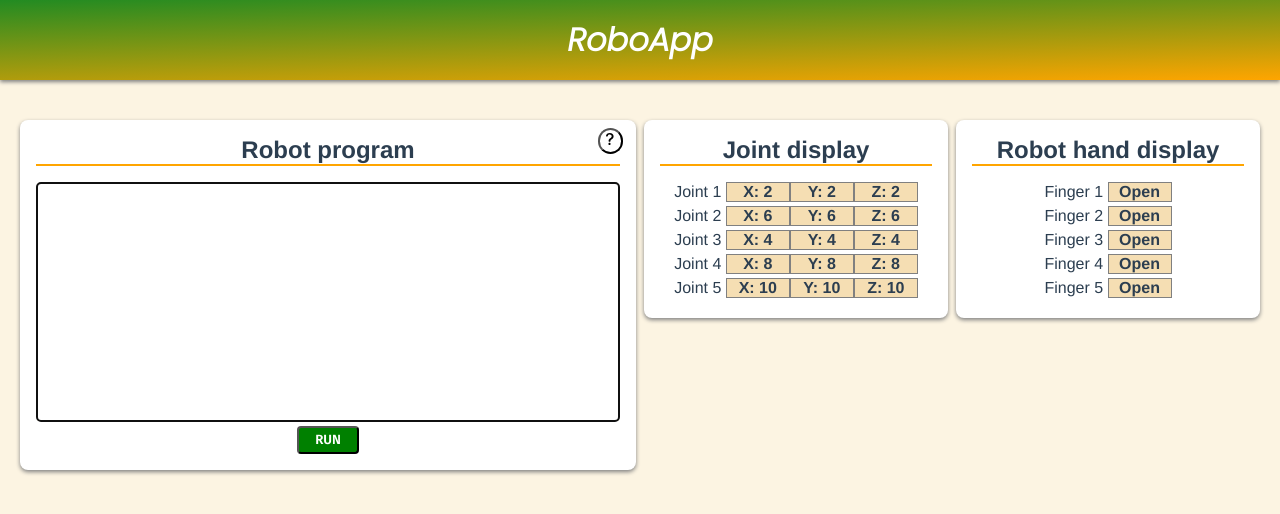
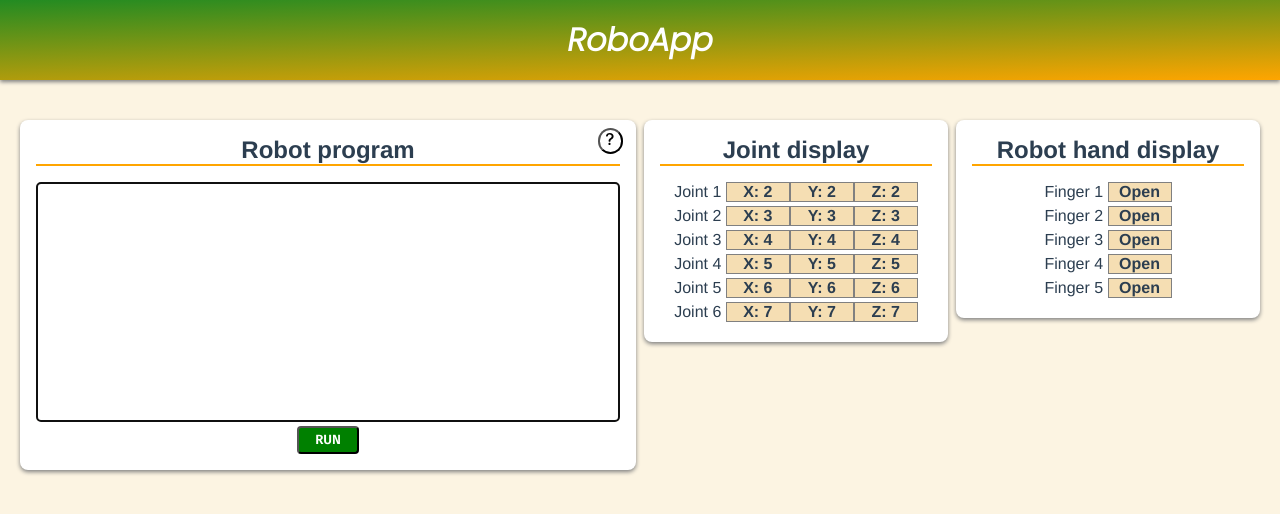
Before and after one commit to NagyEndre/RoboApp, a Vue app: page / in a window 1280 px wide. Shown: the top 514 px of the page. Built offline with nearby package versions, Linux system fonts and the light colour scheme.

Commit message:
FEAT: Add generic robot builder

```diff
--- a/src/App.vue
+++ b/src/App.vue
@@ -17,12 +17,7 @@ import ProgramView from './views/ProgramView.vue'
     ProgramView,
   },
 })
-export default class App extends Vue {
-  get robot() {
-    const robot = this.$store.getters.robot
-    return this.$store.getters.robot
-  }
-}
+export default class App extends Vue {}
 </script>
 
 <style>
--- a/src/logic/RobotBuilder.ts
+++ b/src/logic/RobotBuilder.ts
@@ -5,22 +5,55 @@ import Finger from '@/model/Finger'
 import Gripper from '@/model/Gripper'
 import Tool from '@/model/Tool'
 
-export function buildRobot<T extends Tool<any>>(tool: T) {
-  const joints = createJointArray()
-  return new Robot(joints, tool)
+export default class RobotBuilder<T extends Tool<any>> {
+  private joints: Joint[] | null = null
+  private tool: T | null = null
+  protected toolBuilder: ToolBuilder<T>
+
+  constructor(builder: ToolBuilder<T>) {
+    this.toolBuilder = builder
   }
 
-function createJointArray() {
-  return [
-    new Joint(2, 2, 2),
-    new Joint(6, 6, 6),
-    new Joint(4, 4, 4),
-    new Joint(8, 8, 8),
-    new Joint(10, 10, 10),
-  ]
+  public build(): Robot<T> {
+    //reset builder
+    if (this.tool && this.joints) {
+      return new Robot(this.joints, this.tool)
+    } else {
+      throw new Error('Can not build robot due to missing element(s)')
+    }
   }
 
-export function createRobotHand() {
+  public buildJoints(numOfJoints: number): RobotBuilder<T> {
+    this.joints = []
+    for (let i = 0; i < numOfJoints; i++) {
+      const pos = i + 2
+      this.joints.push(new Joint(pos, pos, pos))
+    }
+    return this
+  }
+
+  public buildTool() {
+    this.tool = this.toolBuilder.build()
+    return this
+  }
+  public changeToolBuilder(builder: ToolBuilder<T>) {
+    this.toolBuilder = builder
+    return this
+  }
+}
+
+interface ToolBuilder<T> {
+  build(): T
+}
+
+export class GripperBuilder implements ToolBuilder<Gripper> {
+  build() {
+    return new Gripper()
+  }
+}
+
+export class RobotHandBuilder implements ToolBuilder<RobotHand> {
+  build() {
     return new RobotHand(
       new Finger(),
       new Finger(),
@@ -29,7 +62,4 @@ export function createRobotHand() {
       new Finger()
     )
   }
-
-export function createGripper() {
-  return new Gripper()
 }
--- a/src/store/index.ts
+++ b/src/store/index.ts
@@ -1,16 +1,15 @@
 import Vue from 'vue'
 import Vuex from 'vuex'
-import {
-  buildRobot,
-  createGripper,
-  createRobotHand,
-} from '@/logic/RobotBuilder'
+import RobotBuilder, { RobotHandBuilder } from '@/logic/RobotBuilder'
 
 Vue.use(Vuex)
 
 export default new Vuex.Store({
   state: {
-    robot: buildRobot(createRobotHand()),
+    robot: new RobotBuilder(new RobotHandBuilder())
+      .buildJoints(6)
+      .buildTool()
+      .build(),
   },
   getters: {
     joints(state) {
```
Lines whose indentation alone changed are shown as unchanged.
